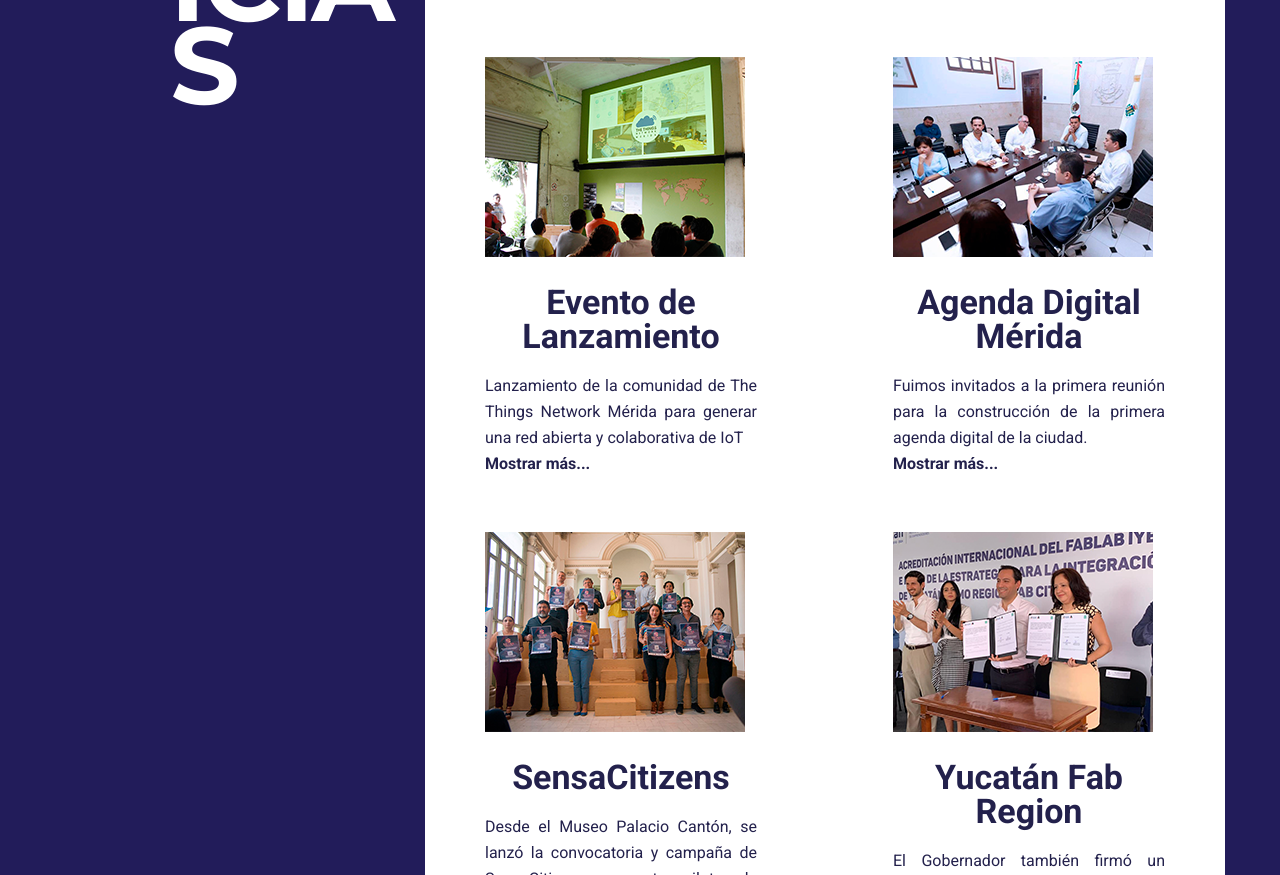
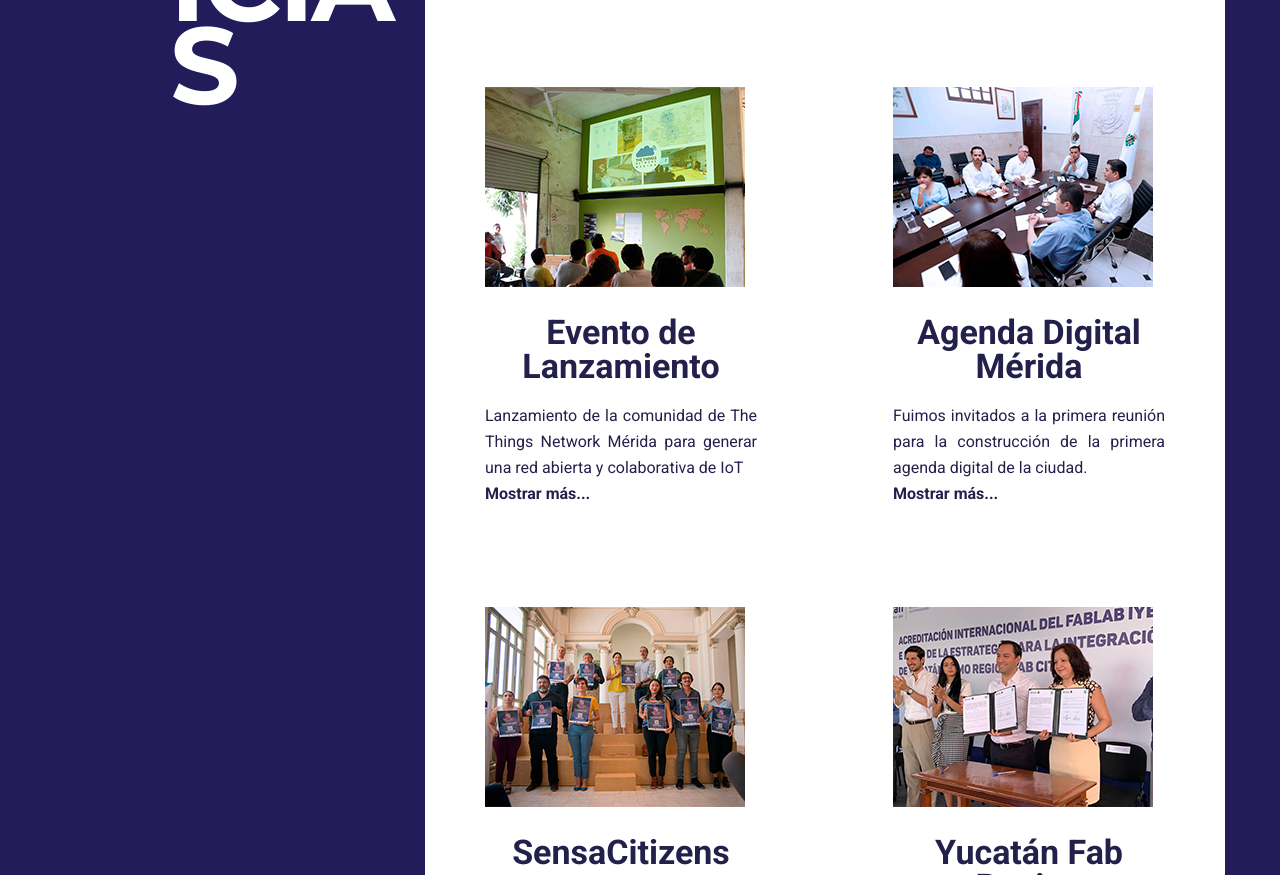
Before and after one commit to fabcityyucatan/webpagefcy.github.io, a plain HTML site: page index.html in a window 1280 px wide. Shown: the part 11125-12000 px from the top of the page. Drawn offline with Linux system fonts and the light colour scheme.

Commit message:
Add files via upload

```diff
--- a/index.html
+++ b/index.html
@@ -272,7 +272,7 @@
         <div class="clear"></div>
     </div>
    <!-- Logo de Miembros -->
-   <div id="services" class="section">
+   <div id="logos" class="section">
         <div class="block content-1170 center-relative">
             <div class="section-title-holder left">
                 <div class="section-num">
@@ -652,7 +652,7 @@
     </div>
 <!-- Noticias -->
 
-<div id="services" class="section">
+<div id="noticias" class="section">
         <div class="block content-1170 center-relative">
             <div class="section-title-holder left">
                 <div class="section-num">
--- a/style.css
+++ b/style.css
@@ -1711,12 +1711,12 @@ div#logosimg{
 }
 #logos
 {
-    background-color: rgba(2, 44, 17, 0.664);
-    background-image: url("demo-images/miembros_al.png");
+    background-color: #221c5a;
+    z-index: 9;
     background-repeat: no-repeat;
     background-position: center top;
     background-size: auto;
-    z-index: 3;
+
 }
 
 .zoom {
@@ -1734,8 +1734,8 @@ div#logosimg{
     #noticias
 
     {
-        background-color: rgb(34, 28, 90);
-        background-image: url("demo-images/noticias.png");
+        background-color: #221c5a;
+    z-index: 9;
         background-repeat: repeat-x;
         background-position: center center;
         background-size: auto;
@@ -1763,19 +1763,20 @@ div#logosimg{
 
     div#general{
         margin: auto;
+        margin-top: 30px;
         width: 100%;
-        height: 950px;
+        height: 1300px;
         text-align: justify;
     }
 
     .img-tm1{
         width: 40%;
-        height: 50%;
+        height: 40%;
         float: left;
     }
     .img-tm2{
         width: 40%;
-        height: 50%;
+        height: 40%;
         float: right;
 
     }
```
